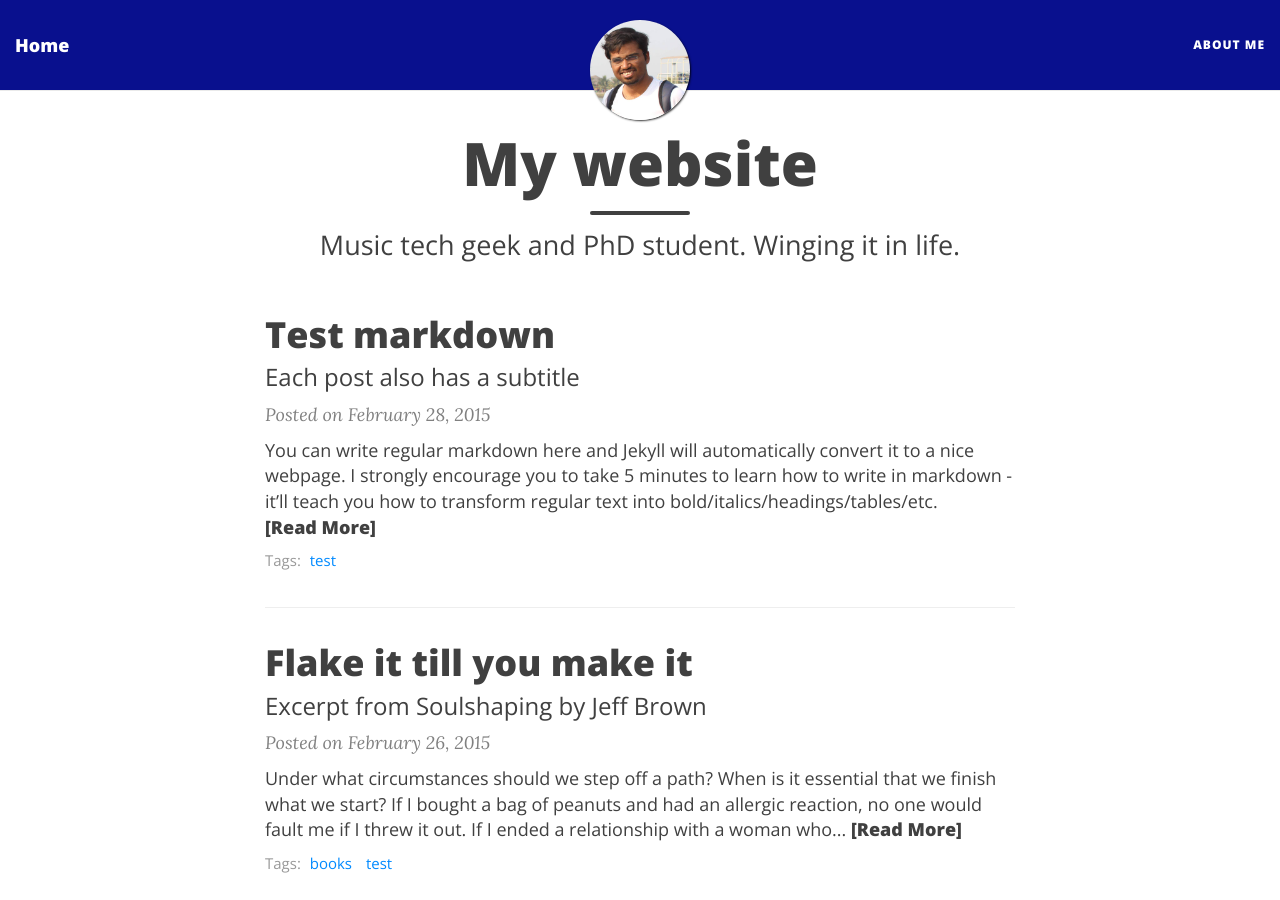
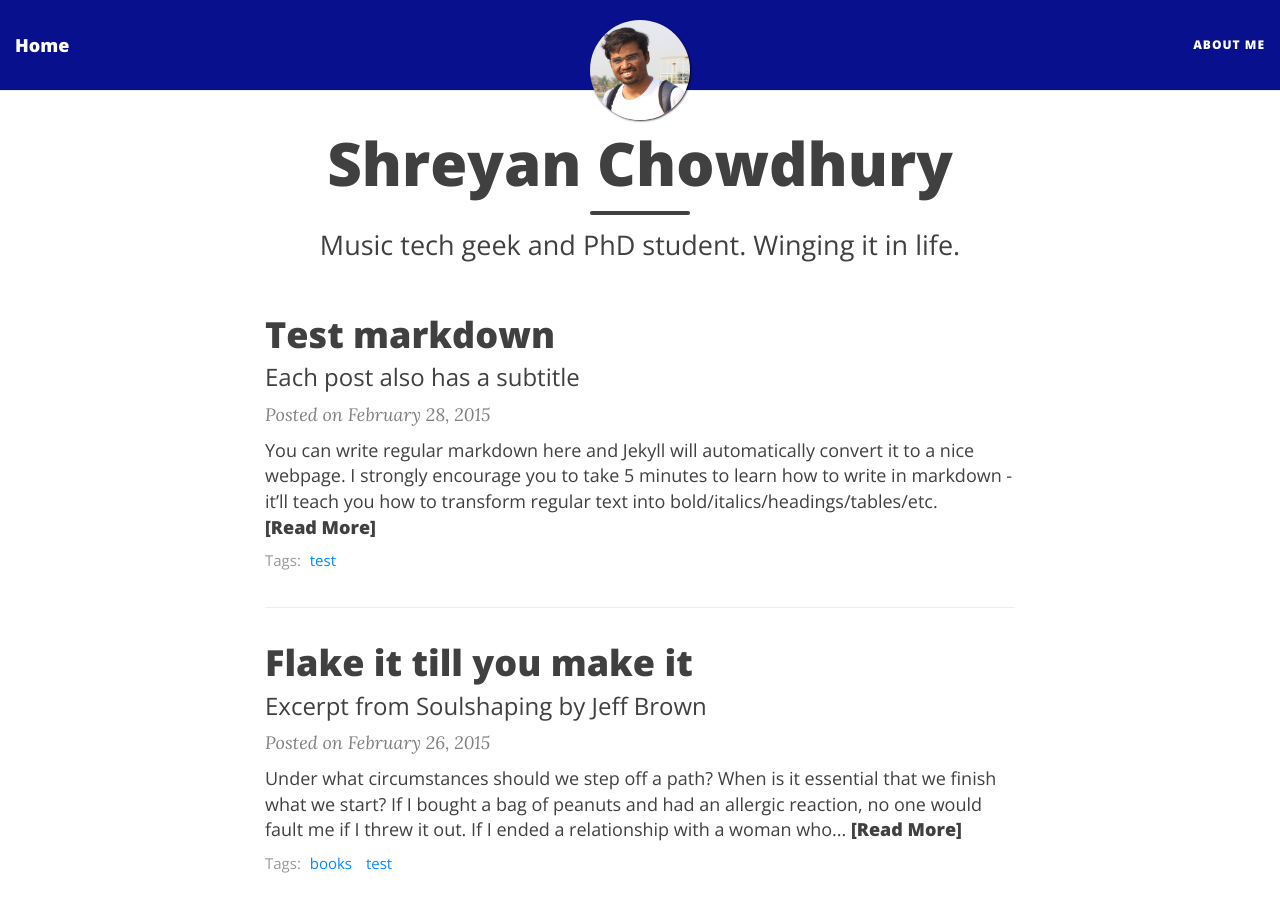
Before and after one commit to shreyanc/shreyanc.github.io, a Jekyll site: the page built from index.html, in a window 1280 px wide and 900 px high. Built offline with Jekyll 4.4.1, drawn with Linux system fonts in a browser that asks for light colours; nearby versions of some CDN libraries; the list of posts is cut into pages by our own code.

Commit message:
Update index.html

```diff
--- a/index.html
+++ b/index.html
@@ -1,6 +1,6 @@
 ---
 layout: page
-title: My website
+title: Shreyan Chowdhury
 subtitle: Music tech geek and PhD student. Winging it in life.
 use-site-title: true
 published: true
```
